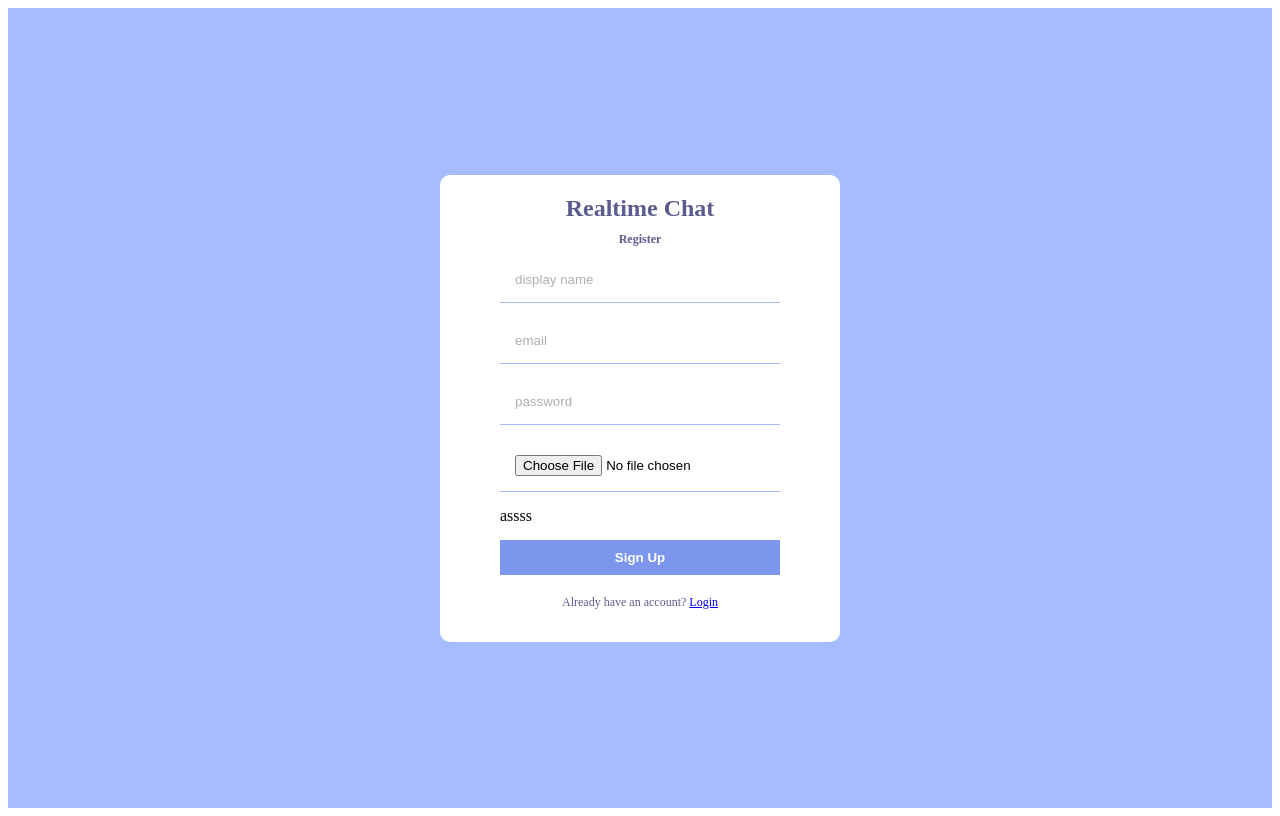
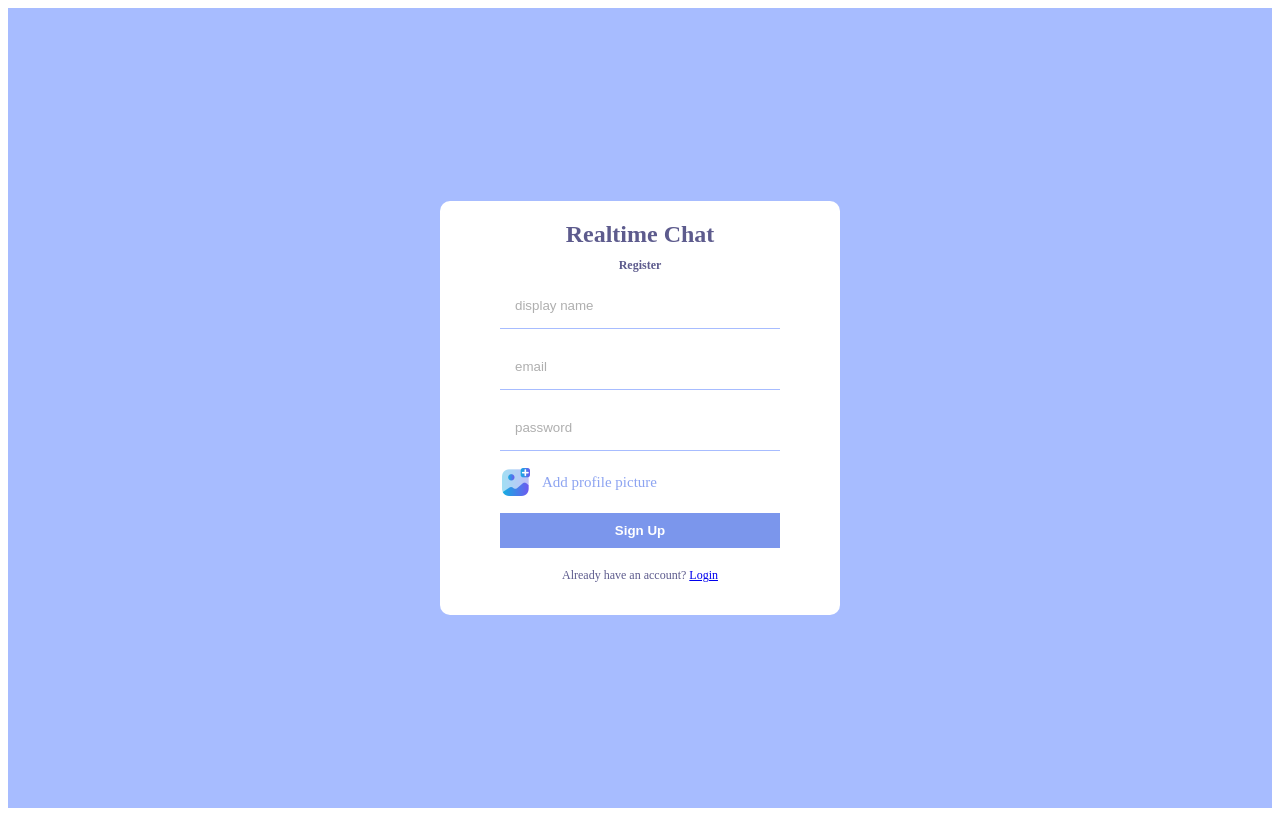
Before and after one commit to AStefankiv/andrew_chat, a React (Vite) app: page / in a window 1280 px wide. Built offline with nearby package versions, Linux system fonts and the light colour scheme.

Commit message:
Create style for img

```diff
--- a/src/pages/Register.jsx
+++ b/src/pages/Register.jsx
@@ -1,4 +1,5 @@
 import React from "react";
+import Add from "../img/add.png";
 
 const Register = () => {
   return (
@@ -10,8 +11,11 @@
           <input type="text" placeholder="display name" />
           <input type="email" placeholder="email" />
           <input type="password" placeholder="password" />
-          <input type="file" id="file" />
-          <label htmlFor="file">assss</label>
+          <input style={{display: "none"}} type="file" id="files" />
+          <label htmlFor="files">
+            <img src={Add} alt="add" />
+            <span>Add profile picture</span>
+          </label>
           <button>Sign Up</button>
         </form>
         <p>
--- a/src/style.scss
+++ b/src/style.scss
@@ -48,6 +48,20 @@
         border: none;
         cursor: pointer;
       }
+
+      label {
+        display: flex;
+        align-items: center;
+        gap: 10px;
+        color: #8da4f1;
+        font-size: 15px;
+        cursor: pointer;
+
+        img{
+          width: 32px;
+        }
+      }
+
     }
     p{
       color: #5d5b8d;
```
Also changed, not shown: src/img/add.png (added).
